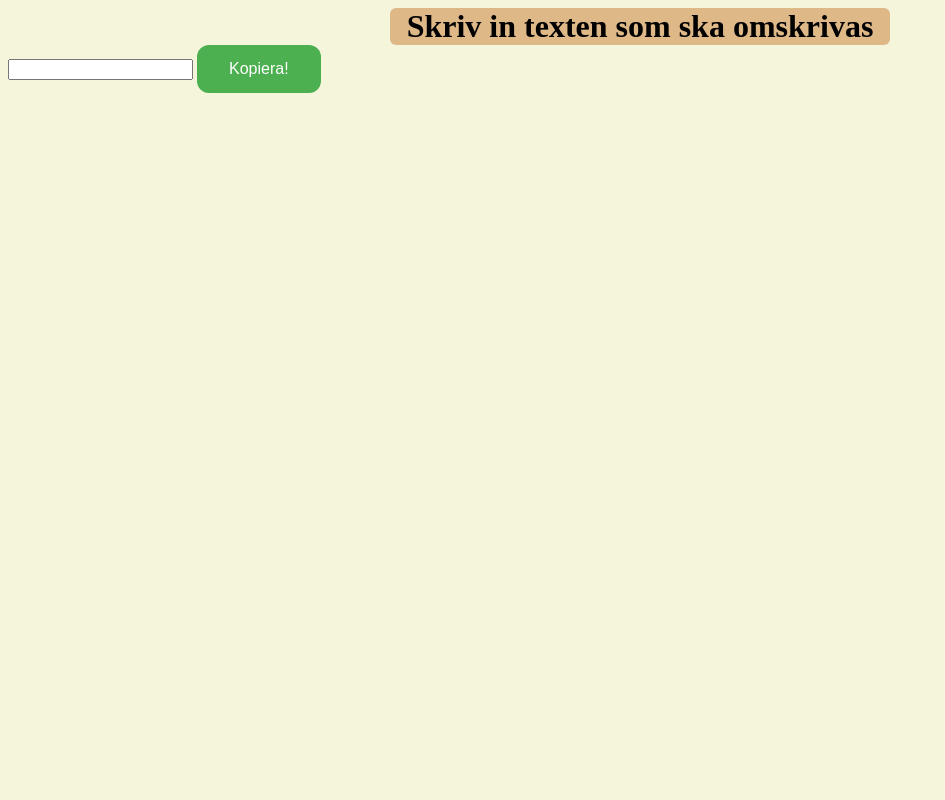
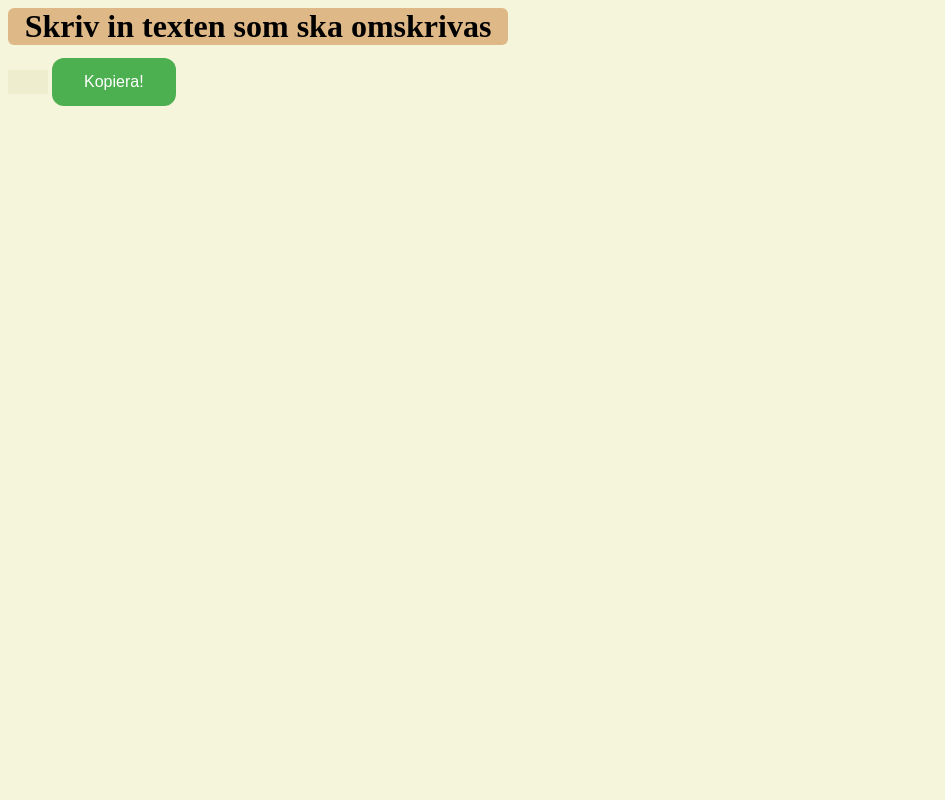
Before and after one commit to ValterZed/storefront, a Django app: page /rewrite/ in a window 1280 px wide. Shown: the whole page, without its empty margins (0-945 px from the left). Run offline with Django 4.2, Linux system fonts and the light colour scheme.

Commit message:
30-10-22

```diff
--- /dev/null
+++ b/playground/data/127.0.0.1_history.json
@@ -0,0 +1 @@
+{"Alfons burstr\u00f6m \u00e4r en man med grov autism, han \u00e4r helt j\u00e4vla efterbliven": "Alfons Burstr\u00f6m \u00e4r en man med autism som st\u00e5r inf\u00f6r m\u00e5nga utmaningar. Han har sv\u00e5rt att kommunicera och interagera med andra och k\u00e4mpar ofta med vardagliga sysslor. \u00c4ven om hans tillst\u00e5nd kan g\u00f6ra livet sv\u00e5rt, betyder det inte att han inte kan njuta av stunder av lycka och framg\u00e5ng.", "emil \u00e4r speciell, han har down syndrom": "Emil \u00e4r en v\u00e4ldigt speciell ung man som har downs syndrom. Emil \u00e4r en mycket m\u00e5lmedveten individ som alltid g\u00f6r sitt b\u00e4sta i allt han g\u00f6r. Han har ett smittande leende och \u00e4lskar att umg\u00e5s med sina v\u00e4nner och familj."}
--- a/playground/data/users.json
+++ b/playground/data/users.json
@@ -1 +1 @@
-{"111.888.345": {"name": "ballemannen"}, "127.0.0.1": {"name": true}}
+{"111.888.345": {"name": "ballemannen"}, "127.0.0.1": {"name": false}}
--- a/playground/static/rewrite/home.css
+++ b/playground/static/rewrite/home.css
@@ -5,16 +5,20 @@ h1 {
     text-align: center;
     border-radius: 6px;
     transition-duration: 0.3s;
+    grid-column: span 2;
 } h1:hover {
-    box-shadow: 0 7px 8px 0 rgba(0,0,0,0.24), 0 9px 25px 0 rgba(0,0,0,0.19);
     border-radius: 12px;
 }
 
 body {
+    display: grid;
+    grid-template-columns: 12em 1fr;
+    grid-template-rows: auto 1fr auto;
+
     background-color: beige;
 }
 
-button {
+button{
     background-color: #4CAF50;
     border: none;
     border-radius: 12px;
@@ -22,14 +26,56 @@ button {
     padding: 15px 32px;
     text-align: center;
     text-decoration: none;
-    display: inline-block;
     font-size: 16px;
-    left: 500px;
-    text-align: center;
     transition-duration: 0.4s;
-  }
+
+
+
+}
 button:hover {
     box-shadow: 0 12px 16px 0 rgba(0,0,0,0.24), 0 17px 50px 0 rgba(0,0,0,0.19);
     background-color: #6ebe6f;
     border-radius: 20px;
 }
+
+
+
+input[type=text] {
+    margin-right: auto;
+    margin-left: auto;
+    padding: 12px 20px;
+    margin-top: 25px;
+    box-sizing: border-box;
+    border: 20px;
+    width: 20%;
+    height: 10%;
+    transition: 0.4s;
+    background-color: rgba(211, 211, 149, 0.199);
+}
+
+input[type=text]:focus {
+    background-color: rgb(200, 200, 200);
+    opacity: 40%;
+    border-radius: 0px;
+    width: 40%;
+    height: 20%;
+}
+
+.container {
+    height: 200px;
+    position: relative;
+    border: 3px solid green;
+}
+
+.vertical-center {
+    margin: 0;
+    position: absolute;
+    top: 50%;
+    -ms-transform: translateY(-50%);
+    transform: translateY(-50%);
+}
+
+
+h1 { grid-area: banner; }
+
+input[type=text] { grid-area: main; }
--- a/playground/templates/hem.html
+++ b/playground/templates/hem.html
@@ -0,0 +1,19 @@
+<head>
+    <title>Omskriv text</title>
+    <meta charset=utf-8>
+    <link rel="stylesheet" href="\static\rewrite\home.css">
+</head>
+<div id="home">
+    <h1>Skriv in texten som ska omskrivas</h1>
+    <div id="formGenerate">
+		<form method="post">
+			<input type="text" name="query">
+            <button type="button" onclick="skickatIn()">Kopiera!</button>
+		</form>
+    </div>
+    <script>
+        function skickatIn() {
+            window.location.href = "/rewrite/gen/"
+        }
+    </script>
+</div>
--- a/playground/templates/home.html
+++ b/playground/templates/home.html
@@ -3,14 +3,16 @@
 <head>
     <title>Omskriv text</title>
     <meta charset=utf-8>
+    <link rel="stylesheet" href="\static\rewrite\home.css">
+</head>
 
-</head>
-    <link rel="stylesheet" href="\static\rewrite\home.css">
     <body>
         <h1>Skriv in texten som ska omskrivas</h1>
 		<form method="post">
+            <button type="submit" id="submBtn" onclick="skickatIn()">Kopiera!</button>
 			<input type="text" name="query">
-            <button type="button" onclick="skickatIn()">Kopiera!</button>
+
+
 		</form>
     <script>
         function skickatIn() {
--- a/playground/urls.py
+++ b/playground/urls.py
@@ -8,5 +8,6 @@ from django.conf import settings
 urlpatterns = [
     path("", views.render_home),
     path("loggingIn/", views.logged_in),
-    path("gen/", views.generate)
+    path("gen/", views.generate),
+    path("disp/", views.display_generated)
 ]
--- a/playground/views.py
+++ b/playground/views.py
@@ -3,6 +3,40 @@ from django.http import HttpResponse
 from django.template import RequestContext
 import json
 import os
+from django import forms
+import openai
+from deep_translator import GoogleTranslator
+
+
+openai.api_key = "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"
+
+rewrite = True
+
+ai_values = {"temperature": 0.7, "max_tokens": 256, "frequency_penalty": 2, "presence_penalty": 0}
+
+
+def generate(text):
+
+
+
+    prompt = (GoogleTranslator('auto','en').translate(text))
+
+    response = openai.Completion.create(
+        model="text-davinci-002",
+        prompt=f"write \'{prompt}' in a new way" if rewrite else prompt,
+        temperature=ai_values["temperature"],
+        max_tokens=ai_values["max_tokens"],
+        top_p=1,
+        frequency_penalty=ai_values["frequency_penalty"],
+        presence_penalty=ai_values["presence_penalty"]
+    )
+
+    res = response["choices"][0]["text"]
+    svres = (GoogleTranslator('auto','sv').translate(res))
+
+
+    return svres
+
 
 def get_client_ip(request):
     x_forwarded_for = request.META.get('HTTP_X_FORWARDED_FOR')
@@ -23,16 +57,35 @@ def render_home(request):
 
     if ip not in users.keys():
         users[ip] = {"name": False}
+        with open(f"playground\data\{ip}_history.json", "w+") as json_file:
+            dump_dict = {}
+            json.dumps(dump_dict)
 
     if users[str(ip)]["name"]:
         loggedInWithName = True
     else:
         loggedInWithName = False
 
+
+
+    if request.POST.get('query') != None:
+        query = request.POST.get('query')
+        gen_text = generate(query)
+
+        with open(f"playground\data\{ip}_history.json", "r+") as json_file:
+            dict = json.loads(json_file.read())
+            with open(f"playground\data\{ip}_history.json", "w+") as json_file:
+                dict[query] = gen_text
+                json_file.write(json.dumps(dict))
+
+
+        return render(request, "display_generated.html", {"generated_text": gen_text})
+
+
     with open(r"playground\data\users.json", "w+") as json_file:
         json_file.write(json.dumps(users))
 
-    return render(request,"home.html", {"LoggedInWithName": loggedInWithName},)
+    return render(request,"hem.html", {"LoggedInWithName": loggedInWithName})
 
 def logged_in(request):
     ip = get_client_ip(request)
@@ -50,6 +103,5 @@ def logged_in(request):
 
     return render(request, "redirect.html", {"link": "/f/"})
 
-def generate(request):
-    a = (request.POST.get("query"))
-    return render(request,"home.html",  RequestContext(request))
+def display_generated(request):
+    return HttpResponse(request.POST.get("query"))
--- a/storefront/settings.py
+++ b/storefront/settings.py
@@ -44,7 +44,7 @@ MIDDLEWARE = [
     'django.middleware.security.SecurityMiddleware',
     'django.contrib.sessions.middleware.SessionMiddleware',
     'django.middleware.common.CommonMiddleware',
-    'django.middleware.csrf.CsrfViewMiddleware',
+    # 'django.middleware.csrf.CsrfViewMiddleware',
     'django.contrib.auth.middleware.AuthenticationMiddleware',
     'django.contrib.messages.middleware.MessageMiddleware',
     'django.middleware.clickjacking.XFrameOptionsMiddleware',
```
Also changed, not shown: playground/templates/display_generated.html (+7 -6 lines), 2 other files.
